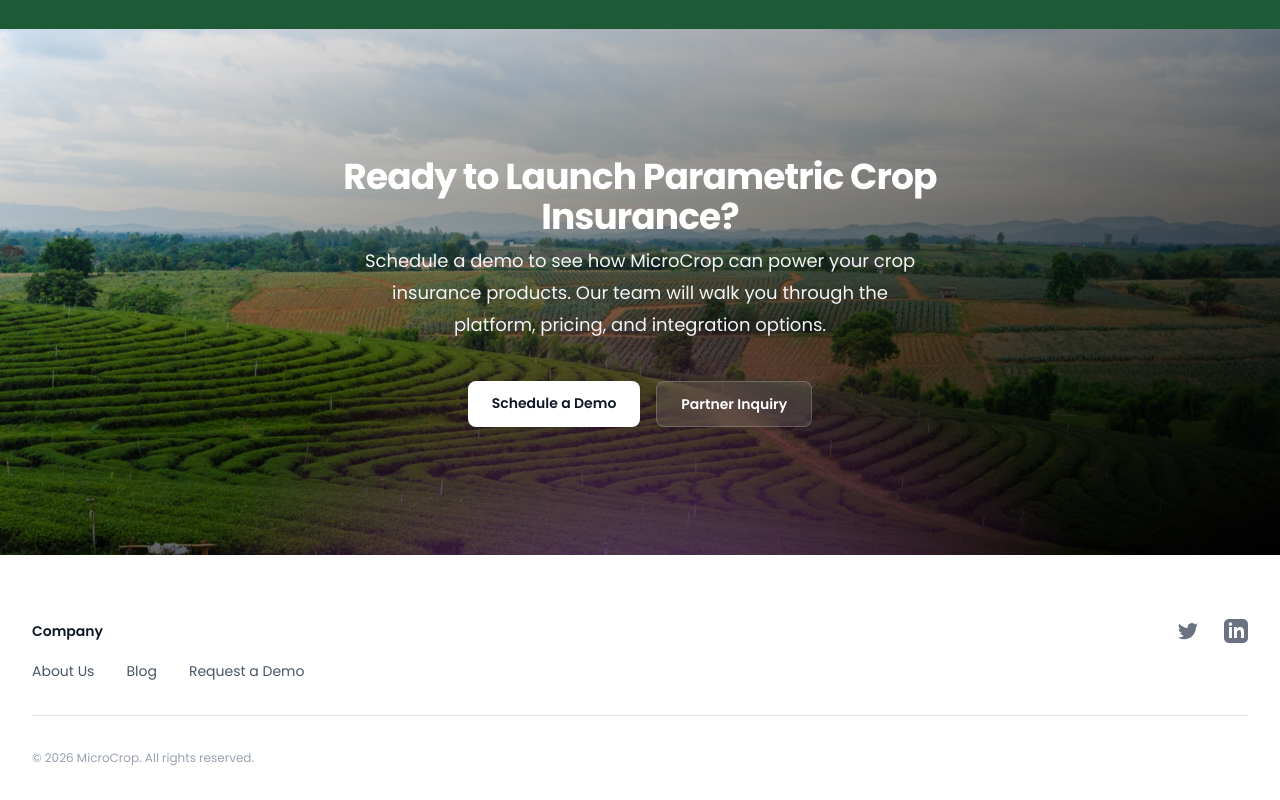
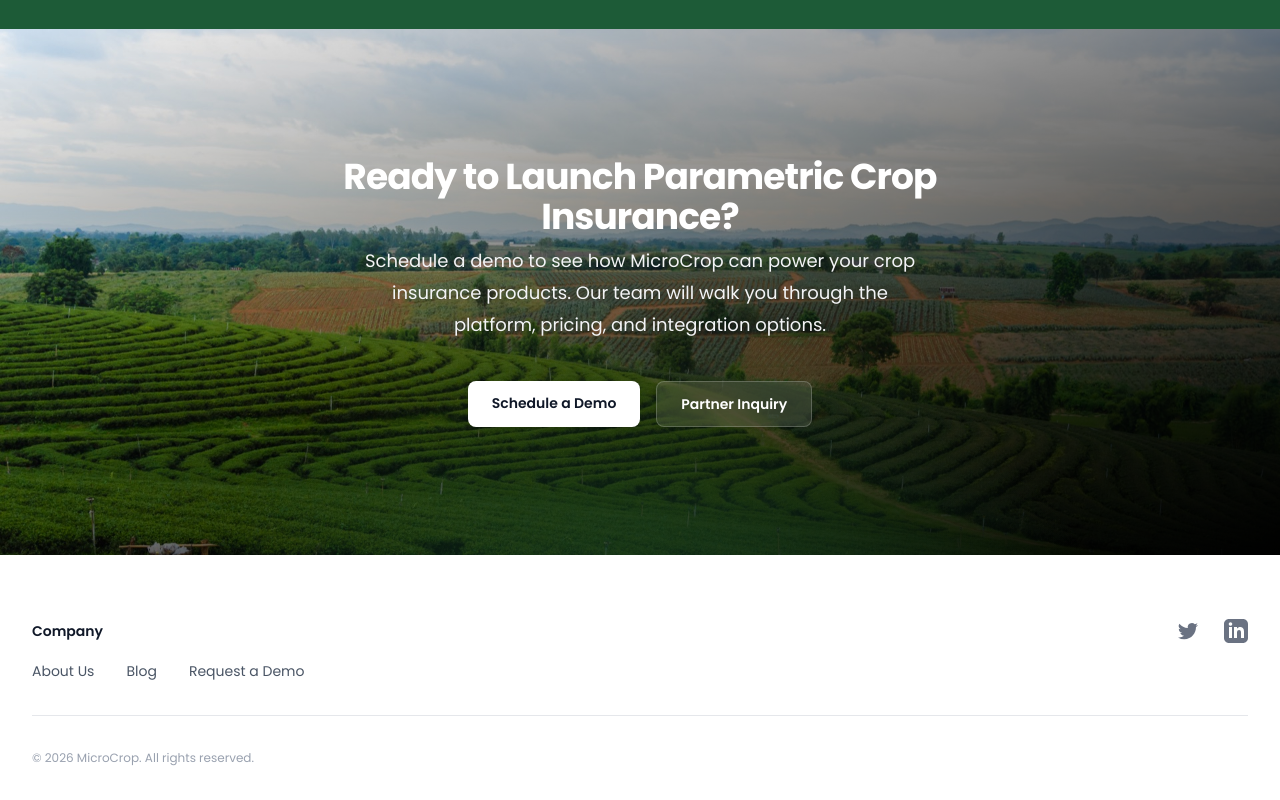
Before and after one commit to Microcrop-Protocol/micro-crop-1, a Next.js app: page / in a window 1280 px wide. Shown: the part 8363-9163 px from the top of the page. Built offline with nearby package versions, Linux system fonts and the light colour scheme.

Commit message:
fix: replace off-brand purple and pink gradient with brand green

```diff
--- a/components/Newsletter.tsx
+++ b/components/Newsletter.tsx
@@ -53,8 +53,8 @@ export default function PartnerCTA() {
                 gradientUnits="userSpaceOnUse"
                 gradientTransform="translate(512 512) rotate(90) scale(512)"
               >
-                <stop stopColor="#7775D6" />
-                <stop offset={1} stopColor="#E935C1" stopOpacity={0} />
+                <stop stopColor="#1D5B37" />
+                <stop offset={1} stopColor="#1D5B37" stopOpacity={0} />
               </radialGradient>
             </defs>
           </svg>
```
